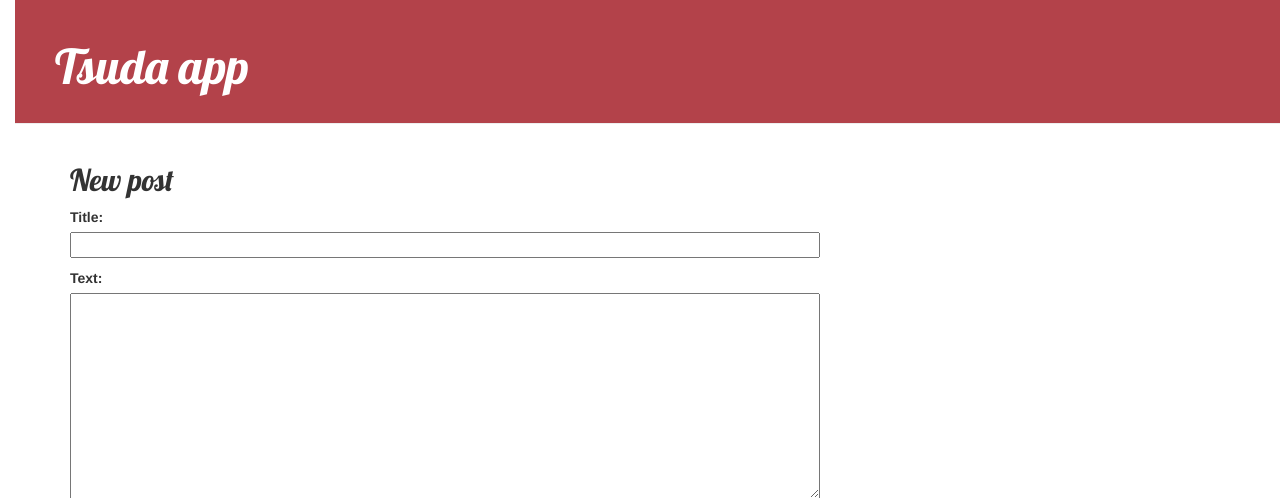
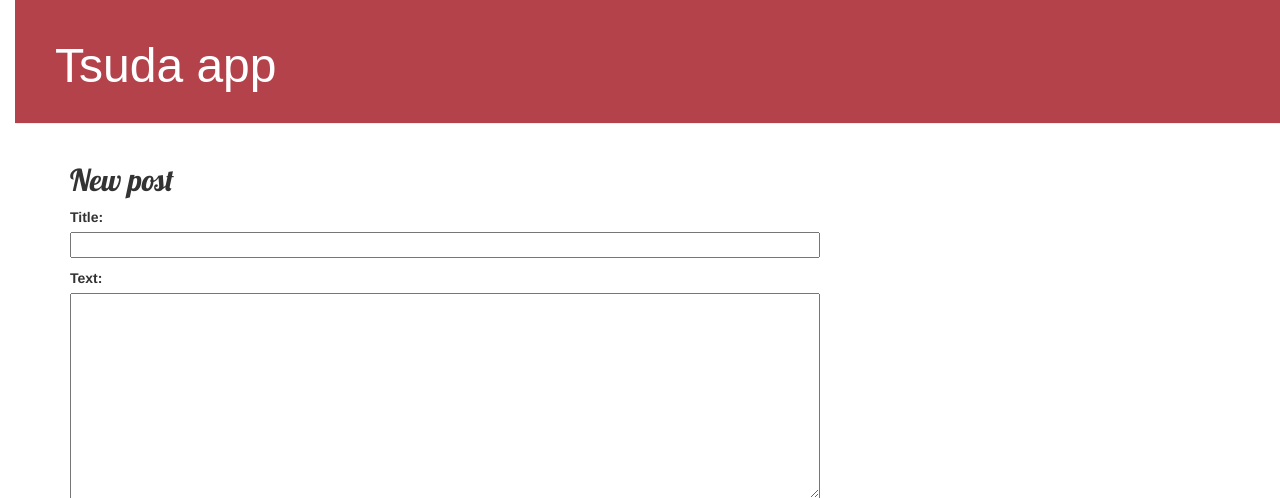
Before and after one commit to 4pro-team-ice/our-first-app, a Django app: page /post/new/ in a window 1280 px wide. Shown: the top 498 px of the page. Run offline with Django 3.2, Linux system fonts and the light colour scheme; some libraries are stand-ins or nearby versions.

Commit message:
Changed font.

```diff
--- a/tsuda/static/css/tsuda.css
+++ b/tsuda/static/css/tsuda.css
@@ -1,6 +1,6 @@
 h1 a, h2 a {
     color: #C25100;
-    font-family: 'Lobster';
+    font-family: 'Athelas',sans-serif;
 }
 body {
     padding-left: 15px;
```
